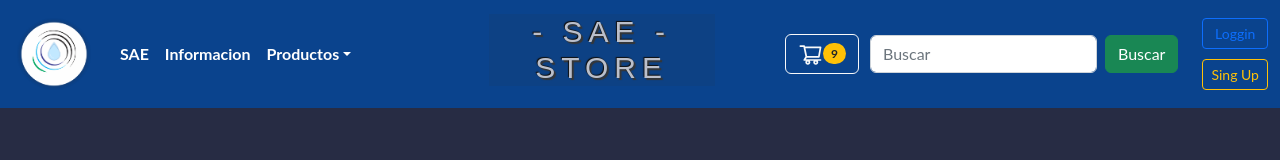
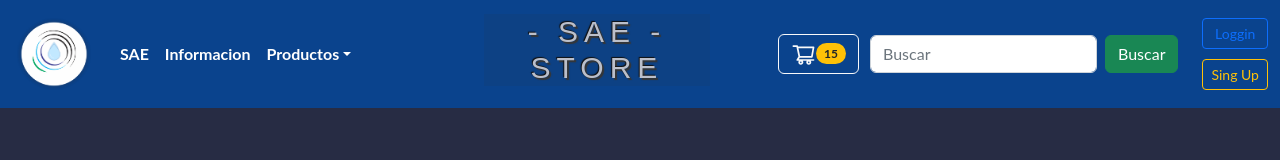
Before and after one commit to bakiUru/Tienda-React, a React (Create React App) app: page / in a window 1280 px wide. Shown: the top 160 px of the page. Built offline with nearby package versions, Linux system fonts and the light colour scheme.

Commit message:
ItemBag funcional

```diff
--- a/src/components/CartWidget/CartWidget.js
+++ b/src/components/CartWidget/CartWidget.js
@@ -6,11 +6,20 @@ import './CartWidget.css'
 
 
 
-export function CartWidget (){
+export function CartWidget (props){
+    const changeCart = props.countCart();
+    const [countCart, setCountCart] = React.useState('');
+
+    React.useEffect(()=>{
+        setCountCart(changeCart);
+
+    },[countCart])
+
+
     return (
         <div >
-                    <Button className="cartBtn" variant="outline-light">
-            <AiOutlineShoppingCart className="cartIcon"/><Badge pill bg="warning" text="dark">9</Badge>
+        <Button className="cartBtn" variant="outline-light">
+            <AiOutlineShoppingCart className="cartIcon"/><Badge pill bg="warning" text="dark">{countCart}</Badge>
       </Button>
         </div>
 
--- a/src/components/ItemBag/ItemBag.css
+++ b/src/components/ItemBag/ItemBag.css
@@ -21,3 +21,6 @@
         border-radius: 10%;
 
 }
+.tooltip{
+    --bs-tooltip-arrow-height:0;
+}
--- a/src/components/ItemBag/ItemBag.js
+++ b/src/components/ItemBag/ItemBag.js
@@ -2,12 +2,10 @@ import * as React from "react";
 import Button from "react-bootstrap/Button";
 import Container from "react-bootstrap/esm/Container";
 import Badge from "react-bootstrap/esm/Badge";
-import Overlay from 'react-bootstrap/Overlay';
-import Tooltip from 'react-bootstrap/Tooltip';
+import Overlay from "react-bootstrap/Overlay";
+import Tooltip from "react-bootstrap/Tooltip";
 import { BsBagFill } from "react-icons/bs";
 import "./ItemBag.css";
-
-
 
 export function ItemBag(props) {
   //HOOKS
@@ -15,89 +13,87 @@ export function ItemBag(props) {
   const target = React.useRef(null);
   const [count, setCount] = React.useState(props.init);
 
-
-  React.useEffect(()=>{
-
+  React.useEffect(() => {
     //Desactivo butn de resta y Agregar Carrito
-    if(count===0)
-    {
-
-      document.getElementById('bagBtnAddCart').toggleAttribute('disabled',true);
-      document.getElementById('remBtn').toggleAttribute('disabled',true);
-    }
-
-    else
-    {
-      document.getElementById('remBtn').toggleAttribute('disabled',false);
-      document.getElementById('bagBtnAddCart').toggleAttribute('disabled',false);
+    if (count === 0) {
+      document
+        .getElementById("bagBtnAddCart")
+        .toggleAttribute("disabled", true);
+      document.getElementById("remBtn").toggleAttribute("disabled", true);
+    } else {
+      document.getElementById("remBtn").toggleAttribute("disabled", false);
+      document
+        .getElementById("bagBtnAddCart")
+        .toggleAttribute("disabled", false);
     }
 
     //Desactivo butn de suma al limite de STOCK
-    if(count===props.stock)
-      document.getElementById('addBtn').toggleAttribute('disabled',true);
-    else
-      document.getElementById('addBtn').toggleAttribute('disabled',false);
+    if (count === props.stock)
+      document.getElementById("addBtn").toggleAttribute("disabled", true);
+    else document.getElementById("addBtn").toggleAttribute("disabled", false);
+  }, [count]);
 
-  },[count]);
+  //Limpio el Efecto del tooltip
+  React.useEffect(() => {
+    setTimeout(() => {
+      setShow(false);
+    }, 1000);
+  }, [show]);
 
   //Agrega a la Bolsa un item
   const addBag = () => {
-    if (count < props.stock)
-      setCount(count + 1);
-
-
-    else
-        console.log("NO Hay Stock")
-
+    if (count < props.stock) setCount(count + 1);
+    else console.log("NO Hay Stock");
   };
   //quita de la Bolsa un item
   const remBag = () => {
     setCount(count - 1);
-    if (count === 0)
-      setCount(0);
-
-
-
+    if (count === 0) setCount(0);
   };
   //Limpia la Bolsa
-  const delBag = ()=>{
-    if (count !== 0){
+  const delBag = () => {
+    if (count !== 0) {
       setCount(0);
       setShow(!show);
     }
-  }
+  };
   //envia al carro
-  const sendBag = ()=>{
+  const sendBag = () => {
     setCount(0);
-        console.log("Enviado al Carro!!!");
-    }
+    props.onAdd(count);
+
+  };
 
   return (
 
     <Container className="contBtn" ref={target}>
-      <Button id='addBtn'variant="primary" className="bagBtn" onClick={addBag}>
+      <Button id="addBtn" variant="primary" className="bagBtn" onClick={addBag}>
         +
       </Button>
-      <Button className="bagBtn" variant="outline-light"  onClick={delBag}>
-        <BsBagFill    className="cartIcon" />
+      <Button className="bagBtn" variant="outline-light" onClick={delBag}>
+        <BsBagFill className="cartIcon" />
         <Badge pill bg="warning" text="dark">
           {count}
         </Badge>
       </Button>
-      <Button id='remBtn' variant="primary" className="bagBtn" onClick={remBag}>
+      <Button id="remBtn" variant="primary" className="bagBtn" onClick={remBag}>
         -
       </Button>
-
 
       <Overlay target={target.current} show={show} placement="right">
         {(props) => (
           <Tooltip id="overlay-example" {...props}>
-            ¡Vacía!
+            ¡Bolsa Vaciada!
           </Tooltip>
         )}
       </Overlay>
 
-       <Button id='bagBtnAddCart' variant="primary" className="bagBtnAddCart" onClick={sendBag}>
+      <Button
+        id="bagBtnAddCart"
+        variant="primary"
+        className="bagBtnAddCart"
+        onClick={sendBag}
+      >
         Agregar al Carrito
       </Button>
     </Container>
--- a/src/components/ItemList/ItemList.js
+++ b/src/components/ItemList/ItemList.js
@@ -7,7 +7,10 @@ import IMGS from "../../assests/Utils/Img";
 
 
 export function ItemList() {
-
+  const onAdd = (count) =>{
+    console.log(`Se Enviaron ${count} Al Carro`);
+    return count;
+  }
   return (
     <Container>
       <Card style={{ width: "18rem" }}>
@@ -18,7 +21,7 @@ export function ItemList() {
           <hr></hr>
           <Card.Text>{IMGS.imgHunter.description}</Card.Text>
           <hr></hr>
-         <ItemBag stock={10} init={1}/>
+         <ItemBag stock={10} init={1} onAdd={onAdd}/>
         </Card.Body>
       </Card>
     </Container>
--- a/src/components/NavBar/NavBar.js
+++ b/src/components/NavBar/NavBar.js
@@ -14,7 +14,13 @@ import './NavBar.css';
 
 
 
-export function NavBar() {
+export function NavBar(props) {
+
+
+  const countCart=()=>{
+    console.log("LLEGO!")
+    return 15;
+  }
   return (
     <Navbar className="navSae"  expand="lg">
       <Container fluid>
@@ -38,7 +44,7 @@ export function NavBar() {
           <Container className="ContenedorTitulo">
             <h1 class='insetshadow'>- SAE - StoRe</h1>
           </Container>
-          <CartWidget/>
+          <CartWidget countCart={countCart}/>
           <Form className="d-flex">
             <Form.Control
               type="search"
```
Also changed, not shown: src/App.js (+5 -2 lines). Lines whose indentation alone changed are shown as unchanged.
